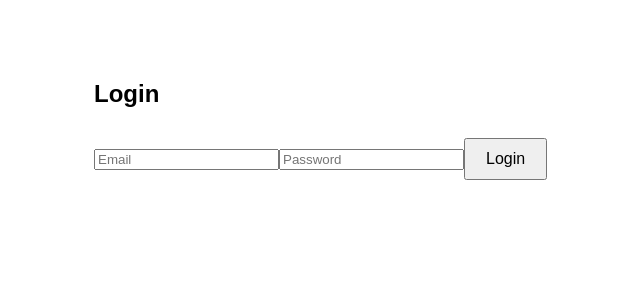
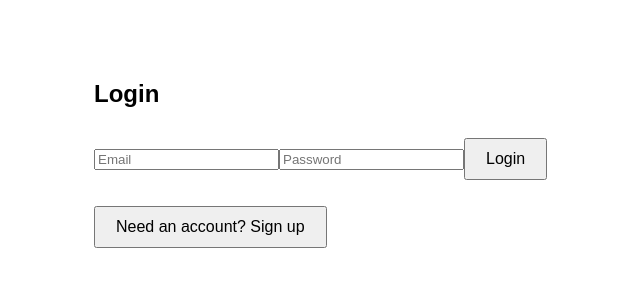
Before and after one commit to KanzenSun/MyDiary, a React (Vite) app: page / in a window 1280 px wide. Shown: the top 300 px of the page, without its empty margins (246-886 px from the left). Built offline with nearby package versions, Linux system fonts and the light colour scheme.

Commit message:
Fixed the Login.jsx to allow for signups and choosing languages.

```diff
--- a/src/components/Login.jsx
+++ b/src/components/Login.jsx
@@ -5,6 +5,7 @@ function Login({ onLogin }) {
   const [email, setEmail] = useState("");
   const [password, setPassword] = useState("");
   const [message, setMessage] = useState("");
+  const [mode, setMode] = useState("login"); // "login" or "signup"
 
   const handleLogin = async () => {
     const { data, error } = await supabase.auth.signInWithPassword({
@@ -23,9 +24,26 @@ function Login({ onLogin }) {
     }
   };
 
+  const handleSignup = async () => {
+    const { data, error } = await supabase.auth.signUp({
+      email,
+      password,
+    });
+
+    console.log("Signup data:", data);
+    console.log("Signup error:", error);
+
+    if (error) {
+      setMessage(error.message);
+    } else {
+      setMessage("Account created! Check your email.");
+      onLogin(data.user);
+    }
+  };
+
   return (
     <div>
-            <h2>Login</h2>
+      <h2>{mode === "login" ? "Login" : "Sign Up"}</h2>
 
       <input
         type="email"
@@ -41,9 +59,23 @@ function Login({ onLogin }) {
         onChange={(e) => setPassword(e.target.value)}
       />
 
+      {mode === "login" ? (
         <button onClick={handleLogin}>Login</button>
+      ) : (
+        <button onClick={handleSignup}>Create Account</button>
+      )}
 
       <p>{message}</p>
+
+      <button
+        onClick={() =>
+          setMode(mode === "login" ? "signup" : "login")
+        }
+      >
+        {mode === "login"
+          ? "Need an account? Sign up"
+          : "Already have an account? Log in"}
+      </button>
     </div>
   );
 }
```
Lines whose indentation alone changed are shown as unchanged.
